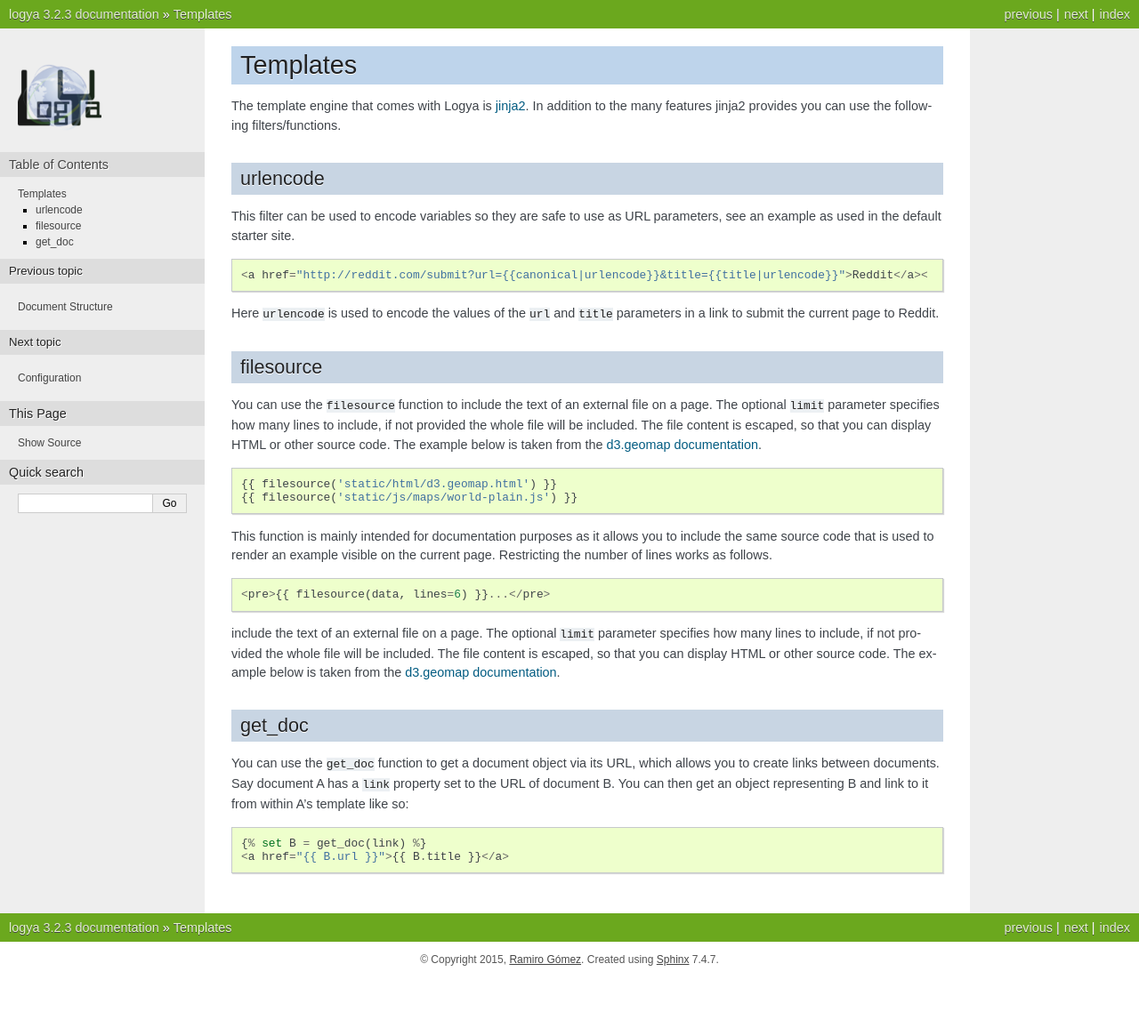
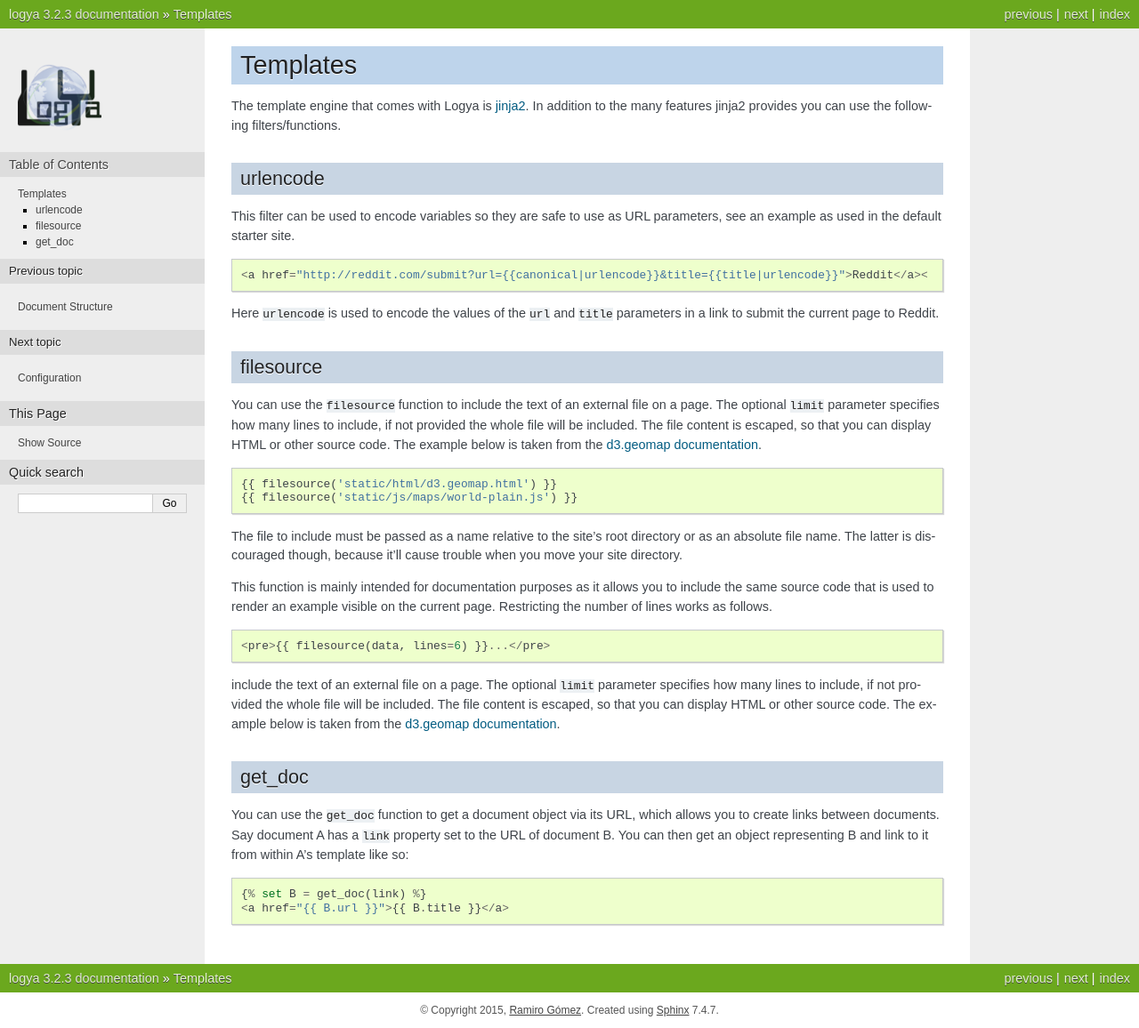
Before and after one commit to yaph/logya, a Sphinx documentation site: the page built from docs/templates.rst, in a window 1280 px wide. Shown: the whole page at 89% size. Built offline with Sphinx 7.4.7, drawn with Linux system fonts in a browser that asks for light colours; pages that are not in the unit, such as notebooks, are missing from menus; before the commit the page ends 1099 px from its top, so only the background shows below that.

Commit message:
Better documentation of filesource template function.

```diff
--- a/docs/changes.rst
+++ b/docs/changes.rst
@@ -6,6 +6,7 @@ Changes
 3.2.2 to 3.2.3
 --------------
 
+* Better documentation of filesource template function.
 * Write count of generated documents and indexes in verbose mode of generate command, not individual index file names.
 * Added default robots.txt to starter site.
 * Added datePublished and dateModified schema markup to post and postinfo templates.
--- a/docs/templates.rst
+++ b/docs/templates.rst
@@ -28,6 +28,8 @@ You can use the ``filesource`` function to include the text of an external file
     {{ filesource('static/html/d3.geomap.html') }}
     {{ filesource('static/js/maps/world-plain.js') }}
 
+The file to include must be passed as a name relative to the site's root directory or as an absolute file name. The latter is discouraged though, because it'll cause trouble when you move your site directory.
+
 This function is mainly intended for documentation purposes as it allows you to include the same source code that is used to render an example visible on the current page. Restricting the number of lines works as follows.
 
 ::
```
